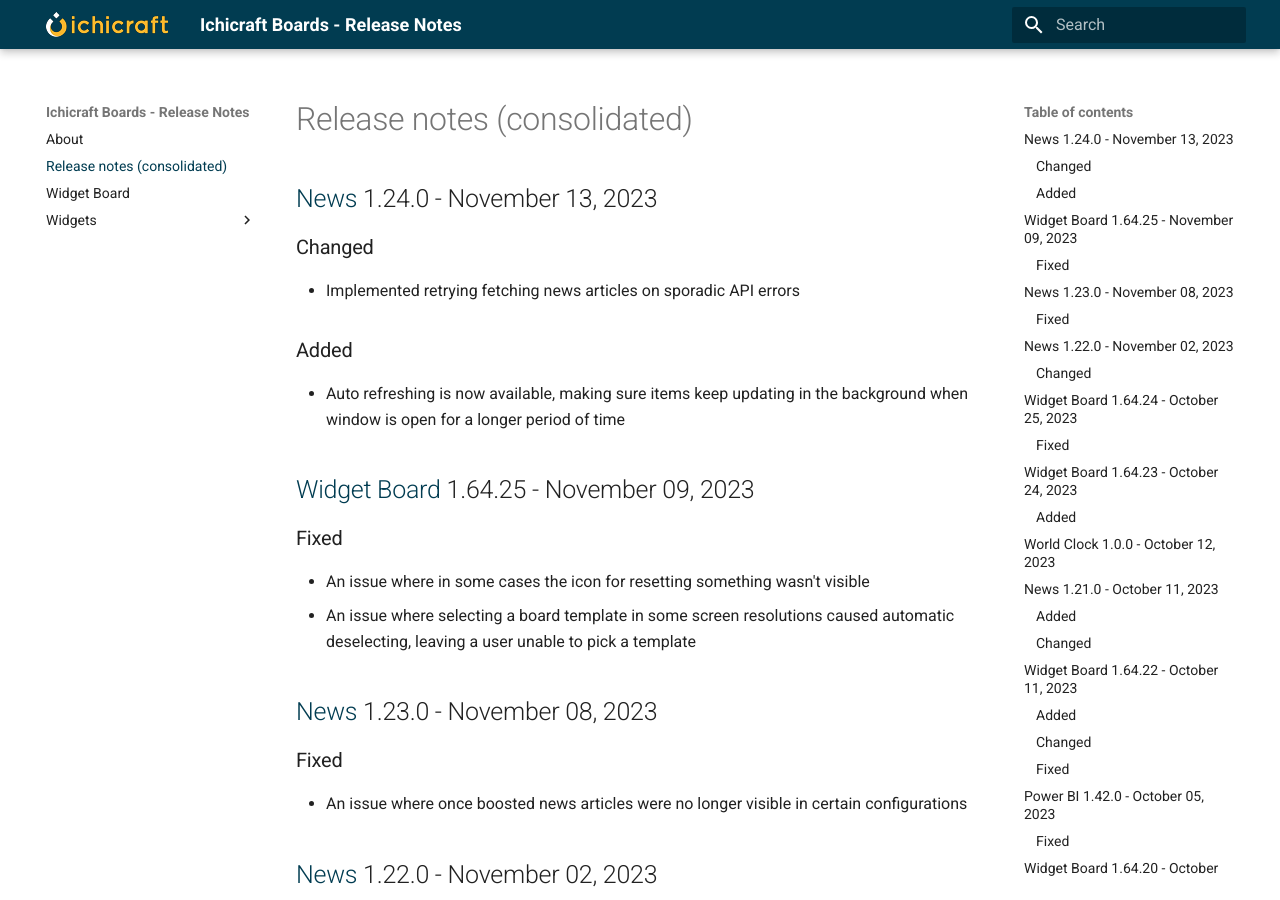
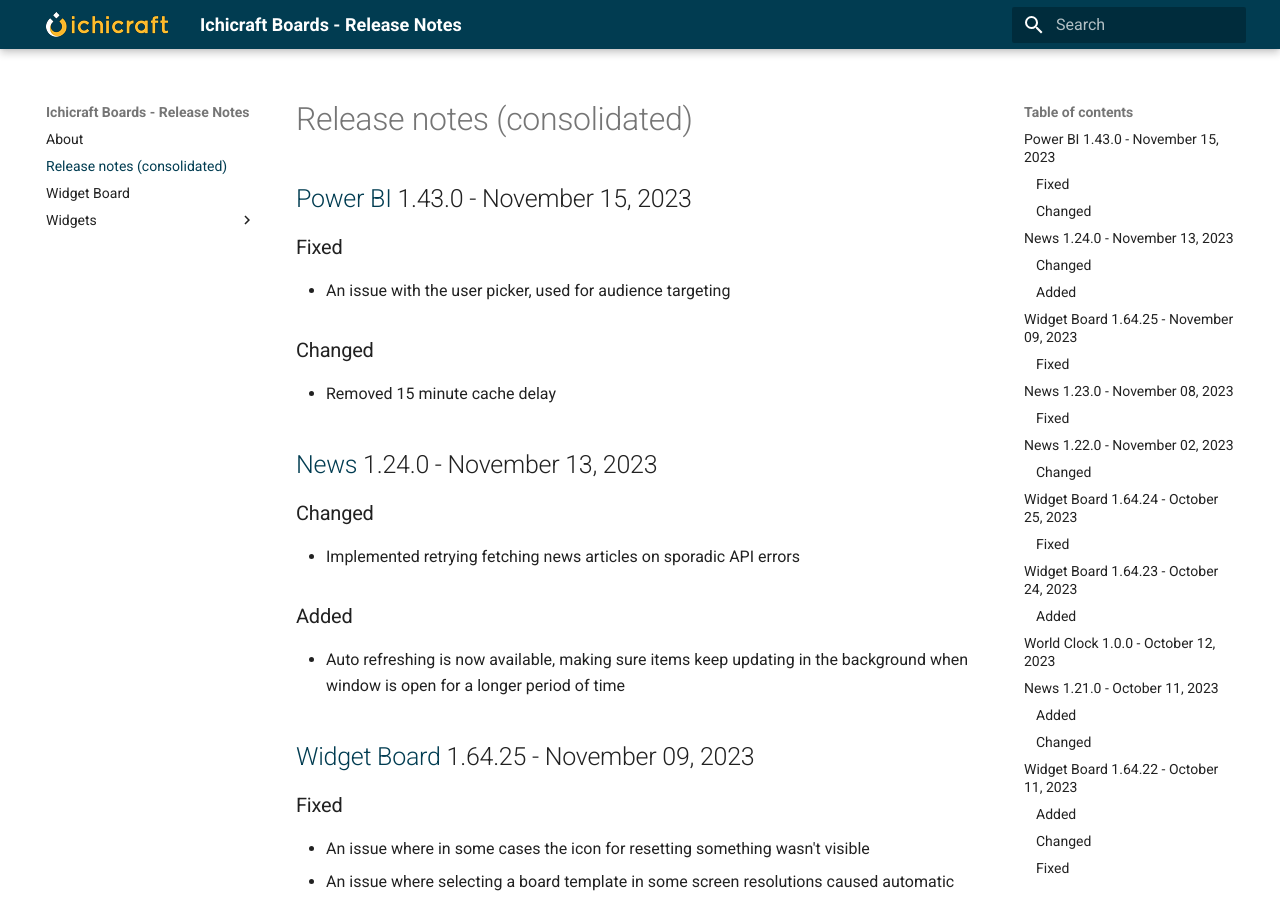
Before and after one commit to ichicraft/widgets-docs, an MkDocs documentation site: the page built from docs/Release-notes-(consolidated).md, in a window 1280 px wide and 900 px high. Built offline with MkDocs 1.6.1 and Material for MkDocs 9.7.7, drawn with Linux system fonts in a browser that asks for light colours.

Commit message:
Release notes updated by BuildService

```diff
--- a/docs/Release-notes-(consolidated).md
+++ b/docs/Release-notes-(consolidated).md
@@ -1,3 +1,11 @@
+## [Power BI](./Widgets/Power BI.md) 1.43.0 - November 15, 2023
+
+### Fixed
+- An issue with the user picker, used for audience targeting
+
+### Changed
+- Removed 15 minute cache delay
+
 ## [News](./Widgets/News.md) 1.24.0 - November 13, 2023
 
 ### Changed
```
Also changed, not shown: docs/Widgets/Power BI.md (+8 -0 lines).
